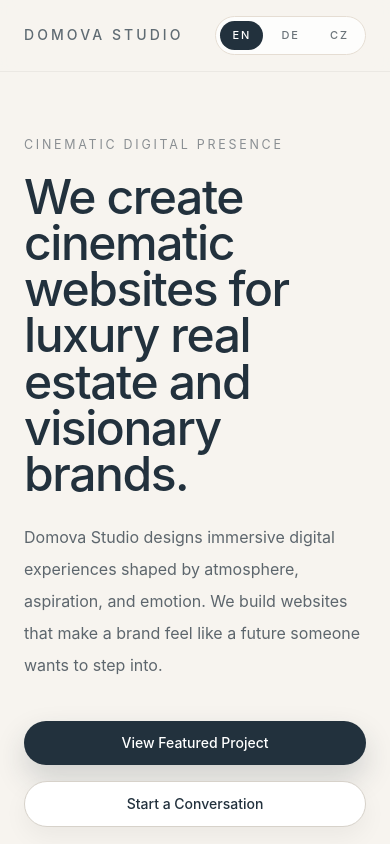
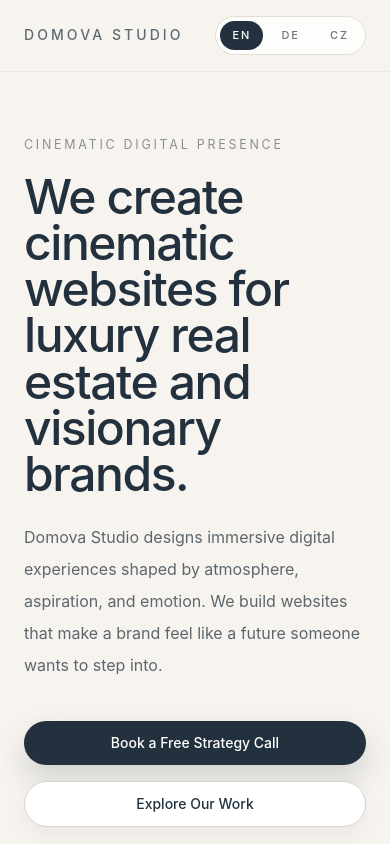
Before and after one commit to PetaTP/domova-studio, a React (Vite) app: page / in a window 390 px wide. Shown: the top 844 px of the page. Built offline with nearby package versions, Linux system fonts and the light colour scheme.

Commit message:
Improve Domova Studio conversion CTAs

```diff
--- a/src/components/ContactSection.jsx
+++ b/src/components/ContactSection.jsx
@@ -26,7 +26,7 @@ export default function ContactSection({ t }) {
                 {t.email}
               </p>
               <a
-                href="mailto:hello@domovastudio.com"
+                href="mailto:hello@domova.studio"
                 className="mt-2 inline-block text-lg text-[#22313d] underline decoration-[#cfc6bb] underline-offset-4"
               >
                 hello@domovastudio.com
--- a/src/components/Footer.jsx
+++ b/src/components/Footer.jsx
@@ -1,9 +1,43 @@
 export default function Footer({ t }) {
   return (
     <footer className="border-t border-black/5 bg-[#f7f4ef]">
-      <div className="mx-auto flex max-w-7xl flex-col gap-3 px-6 py-6 text-sm text-[#7a8288] md:flex-row md:items-center md:justify-between md:px-10">
-        <p>© 2026 Domova Studio</p>
-        <p>{t.footer}</p>
+      <div className="mx-auto max-w-7xl px-6 py-16 md:px-10">
+        {/* Final CTA */}
+        <div className="mb-12 rounded-[2rem] border border-black/5 bg-white p-10 text-center shadow-[0_20px_60px_rgba(0,0,0,0.05)]">
+          <h3 className="text-3xl font-medium text-[#22313d]">
+            Ready to elevate your digital presence?
+          </h3>
+
+          <p className="mt-4 text-[#7a8288]">
+            Book a complimentary 20-minute website strategy session.
+          </p>
+
+          <a
+            href="https://calendly.com/hello-domova/free-website-strategy-call-20-min"
+            target="_blank"
+            rel="noopener noreferrer"
+            className="mt-8 inline-flex items-center justify-center rounded-full bg-[#22313d] px-6 py-3 text-sm font-medium text-white shadow-[0_14px_30px_rgba(34,49,61,0.18)] transition-all duration-300 hover:-translate-y-1 hover:scale-[1.03] hover:shadow-[0_24px_50px_rgba(34,49,61,0.28)] active:scale-[0.98]"
+          >
+            Book a Free Strategy Call
+          </a>
+
+          <p className="mt-6 text-sm text-[#7a8288]">
+            Or email us directly at{" "}
+            <a
+              href="mailto:hello@domovastudio.com"
+              className="font-medium text-[#22313d] transition-colors hover:opacity-70"
+            >
+              hello@domovastudio.com
+            </a>
+          </p>
+        </div>
+
+        {/* Footer Bottom */}
+        <div className="flex flex-col gap-3 border-t border-black/5 pt-6 text-sm text-[#7a8288] md:flex-row md:items-center md:justify-between">
+          <p>© {new Date().getFullYear()} Domova Studio</p>
+
+          <p>{t.footer}</p>
+        </div>
       </div>
     </footer>
   );
--- a/src/components/HeroSection.jsx
+++ b/src/components/HeroSection.jsx
@@ -20,27 +20,28 @@ export default function HeroSection({ t, smoothScroll }) {
 
         <div className="mt-10 flex flex-col gap-4 sm:flex-row">
           <a
+            href="https://calendly.com/hello-domova/free-website-strategy-call-20-min"
+            target="_blank"
+            rel="noopener noreferrer"
+            className="inline-flex items-center justify-center rounded-full bg-[#22313d] px-6 py-3 text-sm font-medium text-white shadow-[0_14px_30px_rgba(34,49,61,0.18)] transition-all duration-300 hover:-translate-y-1 hover:scale-[1.03] hover:shadow-[0_24px_50px_rgba(34,49,61,0.28)] active:scale-[0.98]"
+          >
+            Book a Free Strategy Call
+          </a>
+
+          <a
             href="#work"
             onClick={(e) => {
               e.preventDefault();
               smoothScroll("#work");
             }}
-            className="inline-flex items-center justify-center rounded-full bg-[#22313d] px-6 py-3 text-sm font-medium text-white shadow-[0_14px_30px_rgba(34,49,61,0.18)] transition-all duration-300 hover:-translate-y-1 hover:scale-[1.03] hover:shadow-[0_24px_50px_rgba(34,49,61,0.28)] active:scale-[0.98]"
-          >
-            {t.heroBtn1}
-          </a>
-
-          <a
-            href="#contact"
-            onClick={(e) => {
-              e.preventDefault();
-              smoothScroll("#contact");
-            }}
             className="inline-flex items-center justify-center rounded-full border border-[#d7d2ca] bg-white px-6 py-3 text-sm font-medium text-[#22313d] shadow-[0_10px_24px_rgba(0,0,0,0.05)] transition-all duration-300 hover:-translate-y-1 hover:scale-[1.03] hover:bg-[#f3efe8] hover:shadow-[0_20px_40px_rgba(0,0,0,0.10)] active:scale-[0.98]"
           >
-            {t.heroBtn2}
+            Explore Our Work
           </a>
         </div>
+        <p className="mt-5 text-sm text-[#7a838a]">
+          Complimentary 20-minute strategy session • No obligation
+        </p>
       </div>
 
       <div className="grid gap-4 sm:grid-cols-2">
```
